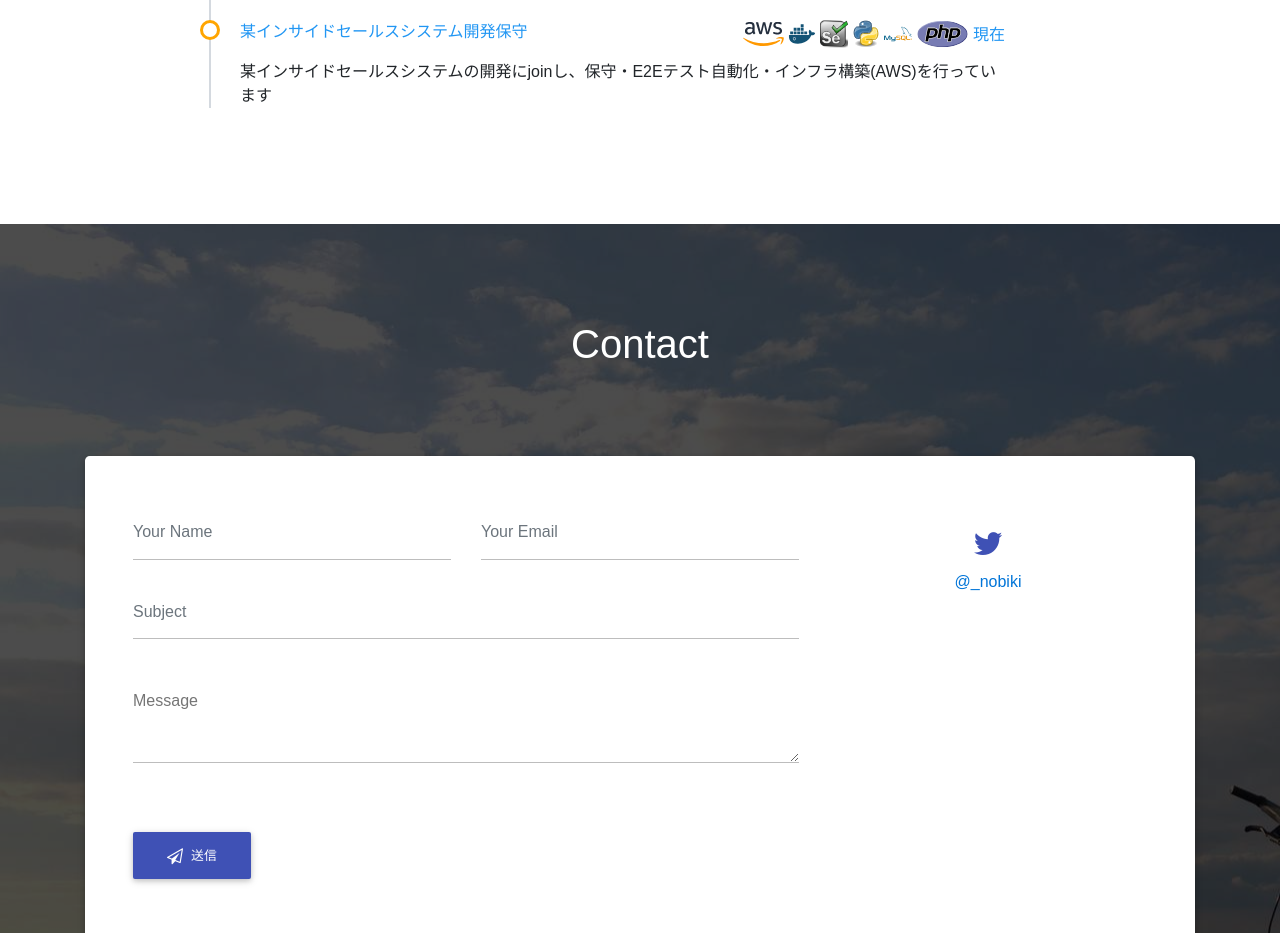
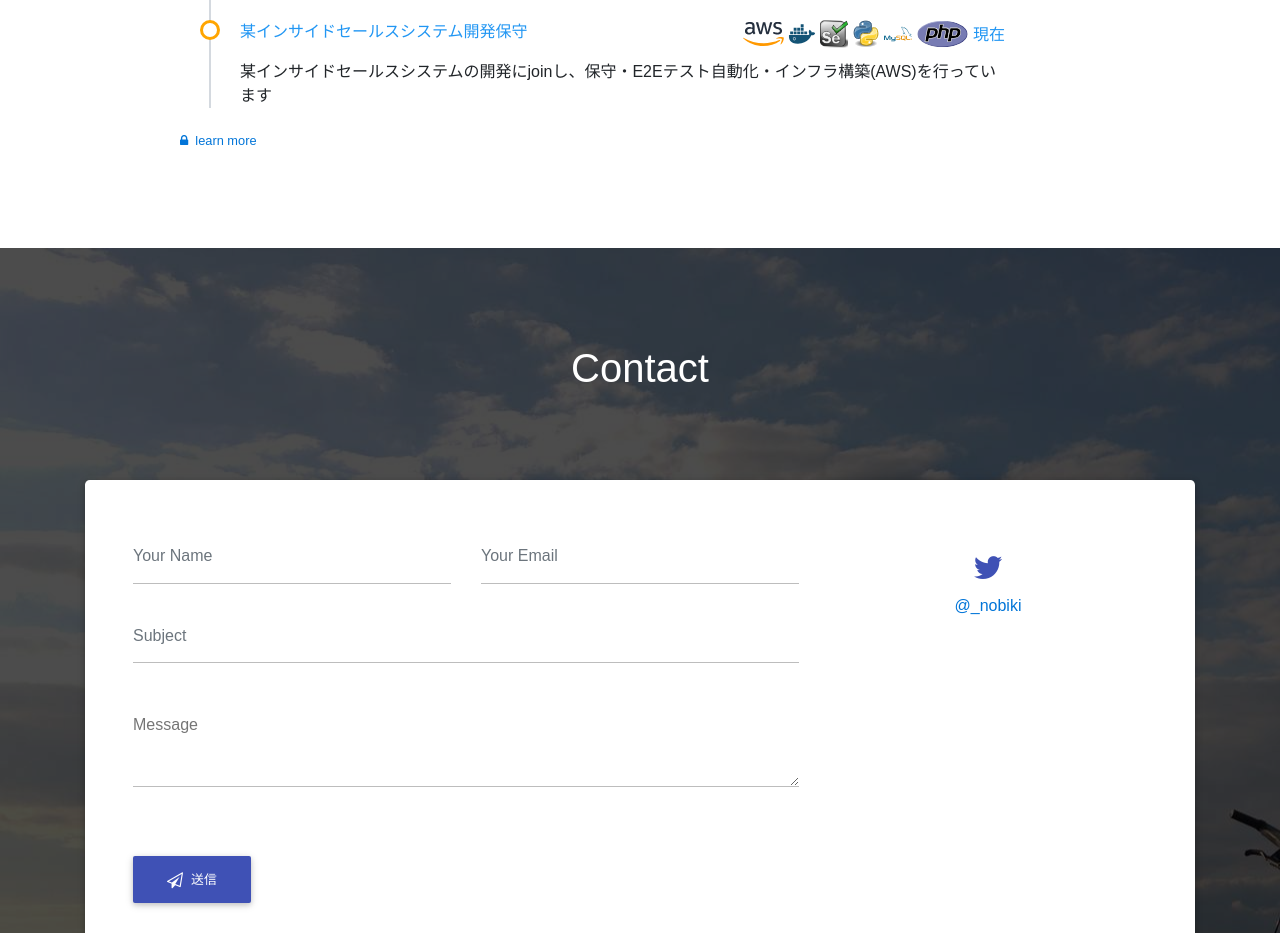
Before and after one commit to nobiki/portfolio, a React (Create React App) app in the folder src/app/: page / in a window 1280 px wide. Shown: the part 5080-6013 px from the top of the page. Built offline with nearby package versions, Linux system fonts and the light colour scheme; no server answers.

Commit message:
modified:   src/app/src/components/portfolio/History.js

```diff
--- a/src/app/src/components/portfolio/History.js
+++ b/src/app/src/components/portfolio/History.js
@@ -299,6 +299,7 @@ class History extends Component {
                   </p>
                 </li>
               </ul>
+            <small><a href="https://skillsheet.oji.0j0.jp" target="_blank" title="スキルシート"><i className="fa fa-lock gray-text"></i>&nbsp;&nbsp;learn more</a></small>
             </div>
           </div>
         </div>
```
